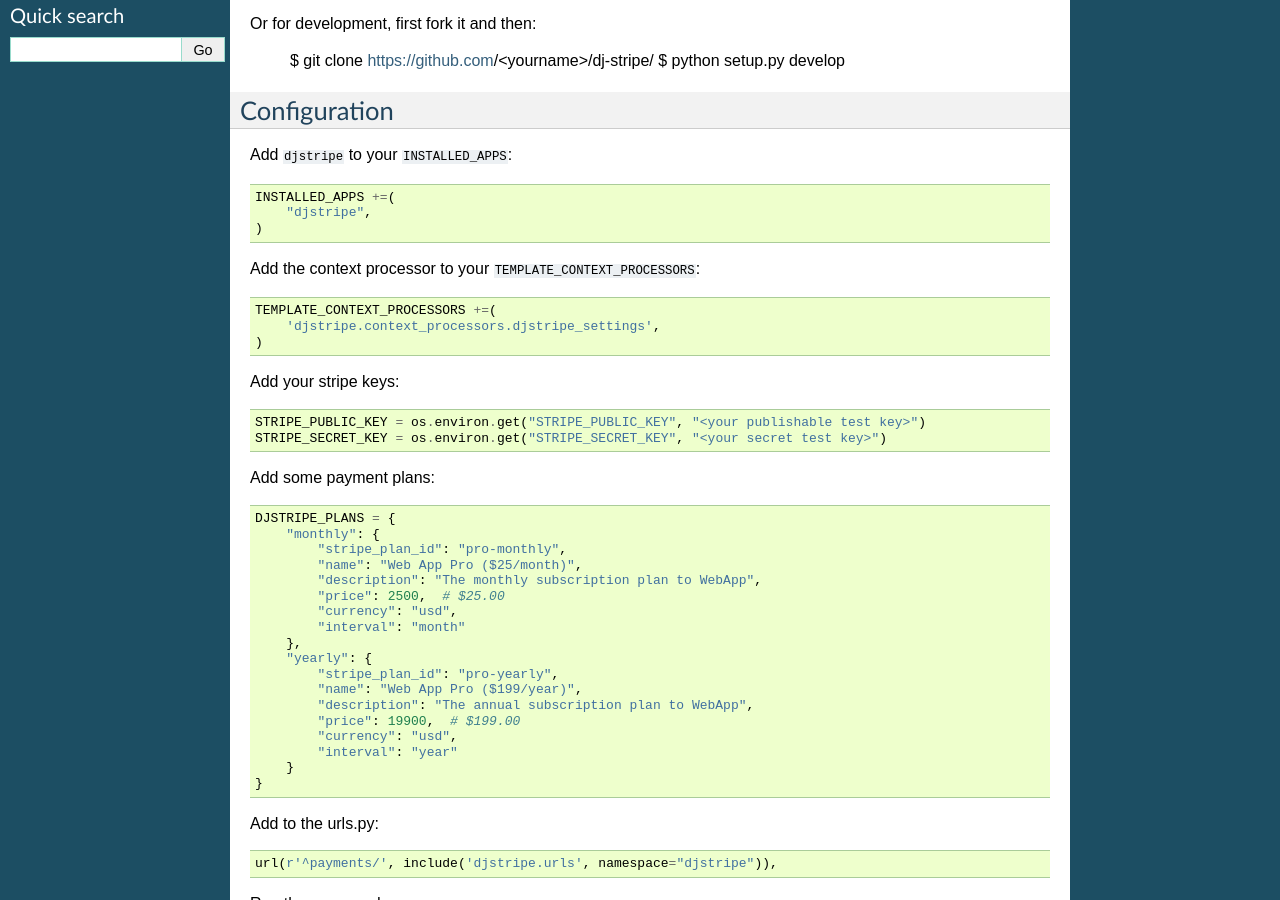
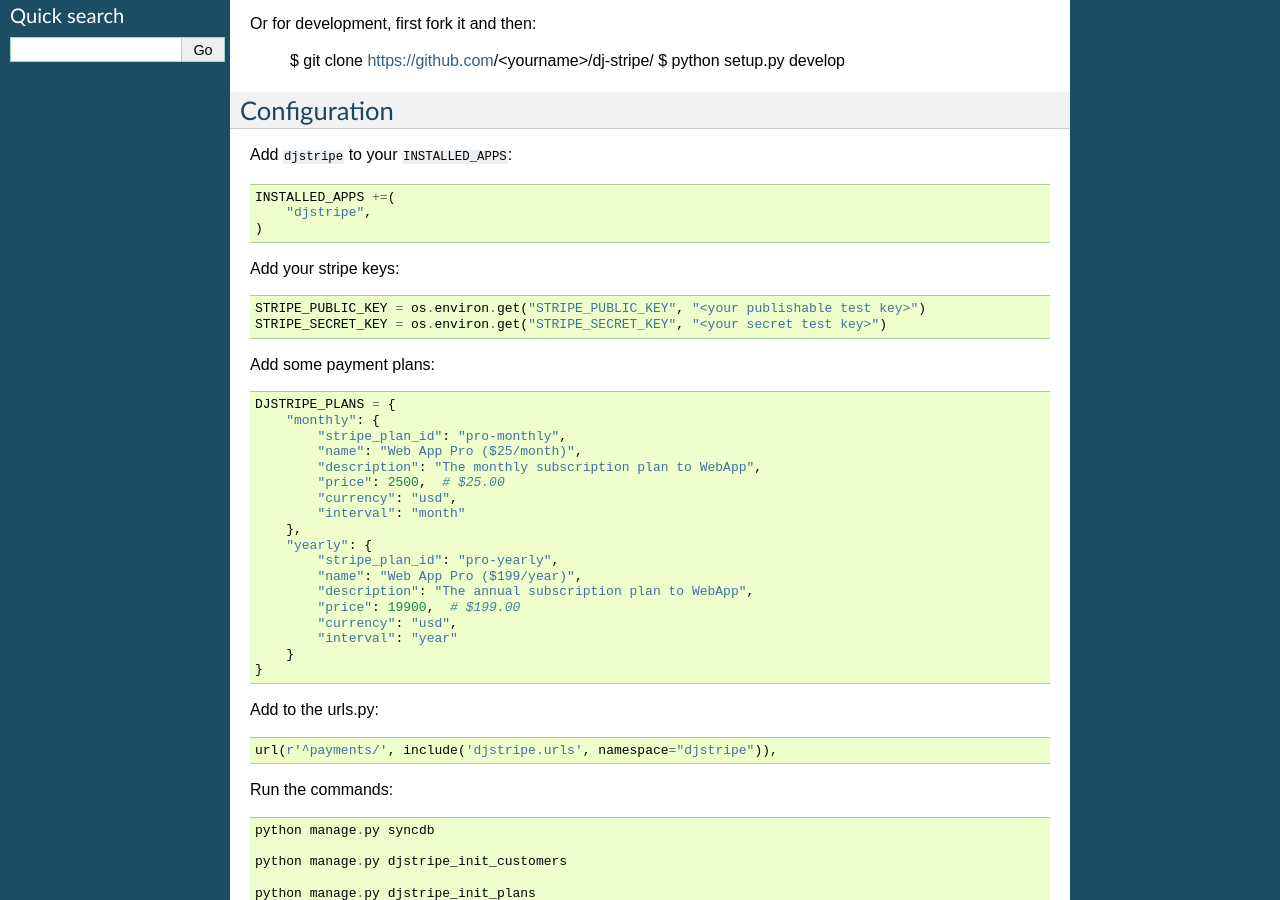
Before and after one commit to dj-stripe/dj-stripe, a Sphinx documentation site: the page built from docs/installation.rst, in a window 1280 px wide and 900 px high, scrolled down 311 px. Built offline with Sphinx 7.4.7, drawn with Linux system fonts in a browser that asks for light colours.

Commit message:
updated docs to reflect template context processor removal (#44)

```diff
--- a/docs/installation.rst
+++ b/docs/installation.rst
@@ -31,14 +31,6 @@ Add ``djstripe`` to your ``INSTALLED_APPS``:
 
     INSTALLED_APPS +=(
         "djstripe",
-    )
-
-Add the context processor to your ``TEMPLATE_CONTEXT_PROCESSORS``:
-
-.. code-block:: python
-
-    TEMPLATE_CONTEXT_PROCESSORS +=(
-        'djstripe.context_processors.djstripe_settings',
     )
 
 Add your stripe keys:
```
